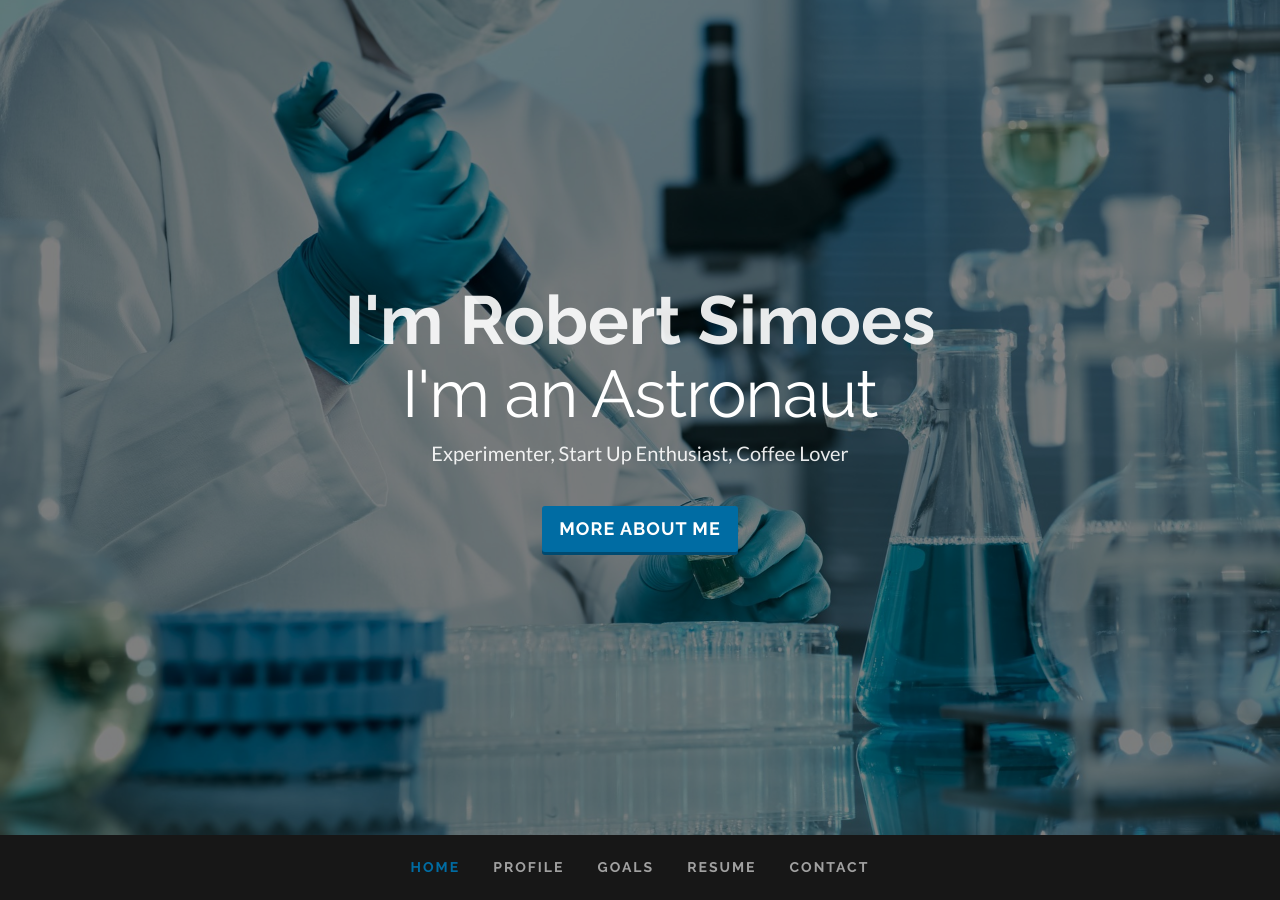
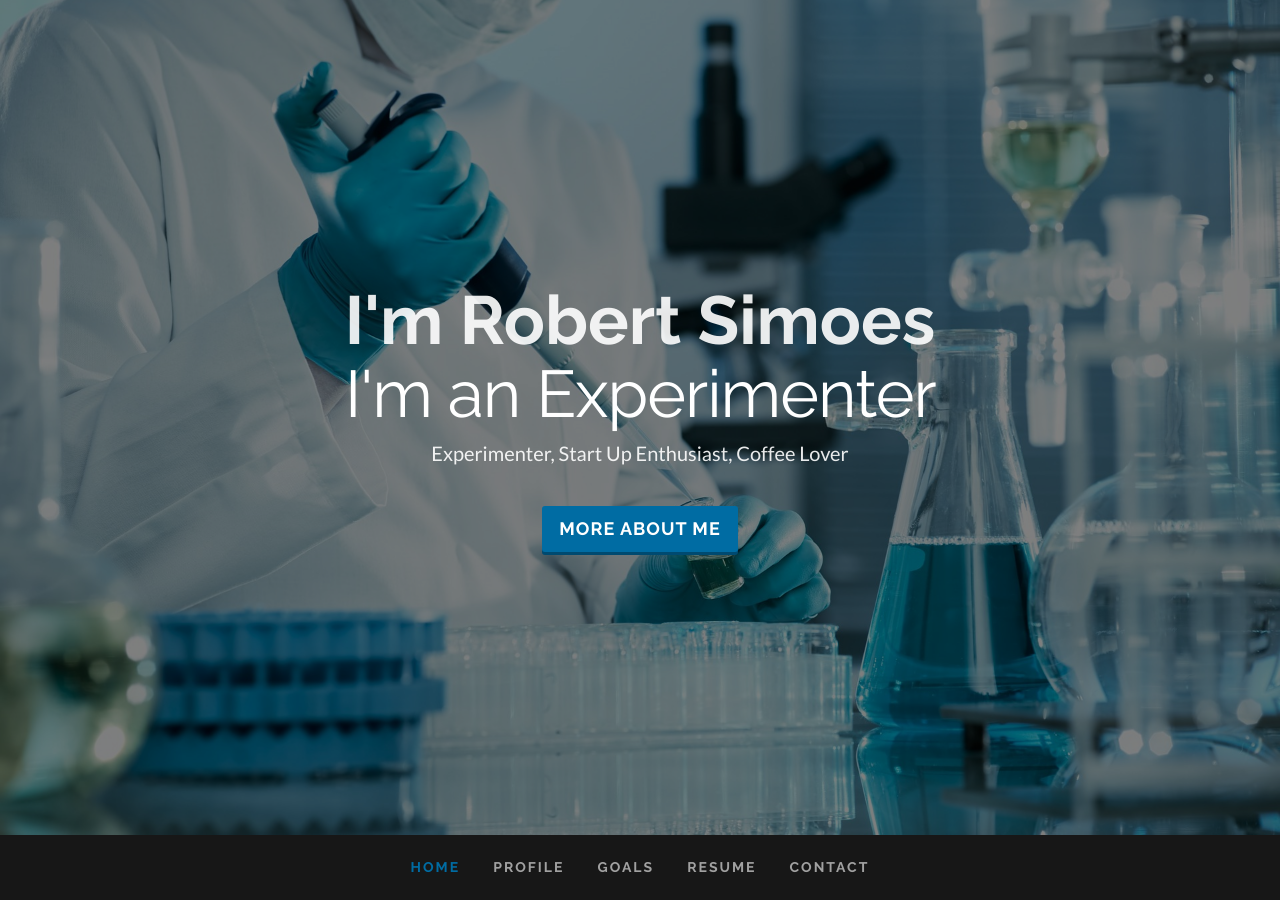
Before and after one commit to clearcareer/RobertSimoes, a Jekyll site: the page built from index.html, in a window 1280 px wide and 900 px high. Built offline with Jekyll 4.4.1, drawn with Linux system fonts in a browser that asks for light colours; some web fonts are replaced.

Commit message:
Updated '/index.html' via CloudCannon

```diff
--- a/index.html
+++ b/index.html
@@ -8,9 +8,9 @@
 background_image_path: /assets/images/portfolio/laboratory-1149152_1920.jpg
 upload_resume_path: ''
 occupations:
-  - title: "I'm an Astronaut"
-  - title: "I'm an Albatraoz"
-  - title: "I'm a Superhero"
+  - title: "I'm an Experimenter"
+  - title: "I'm an Entrepreneurship Enthusiast"
+  - title: "I'm an Competitive Coffee Drinker"
 goals:
   - name: Travel
     icon: plane
```
